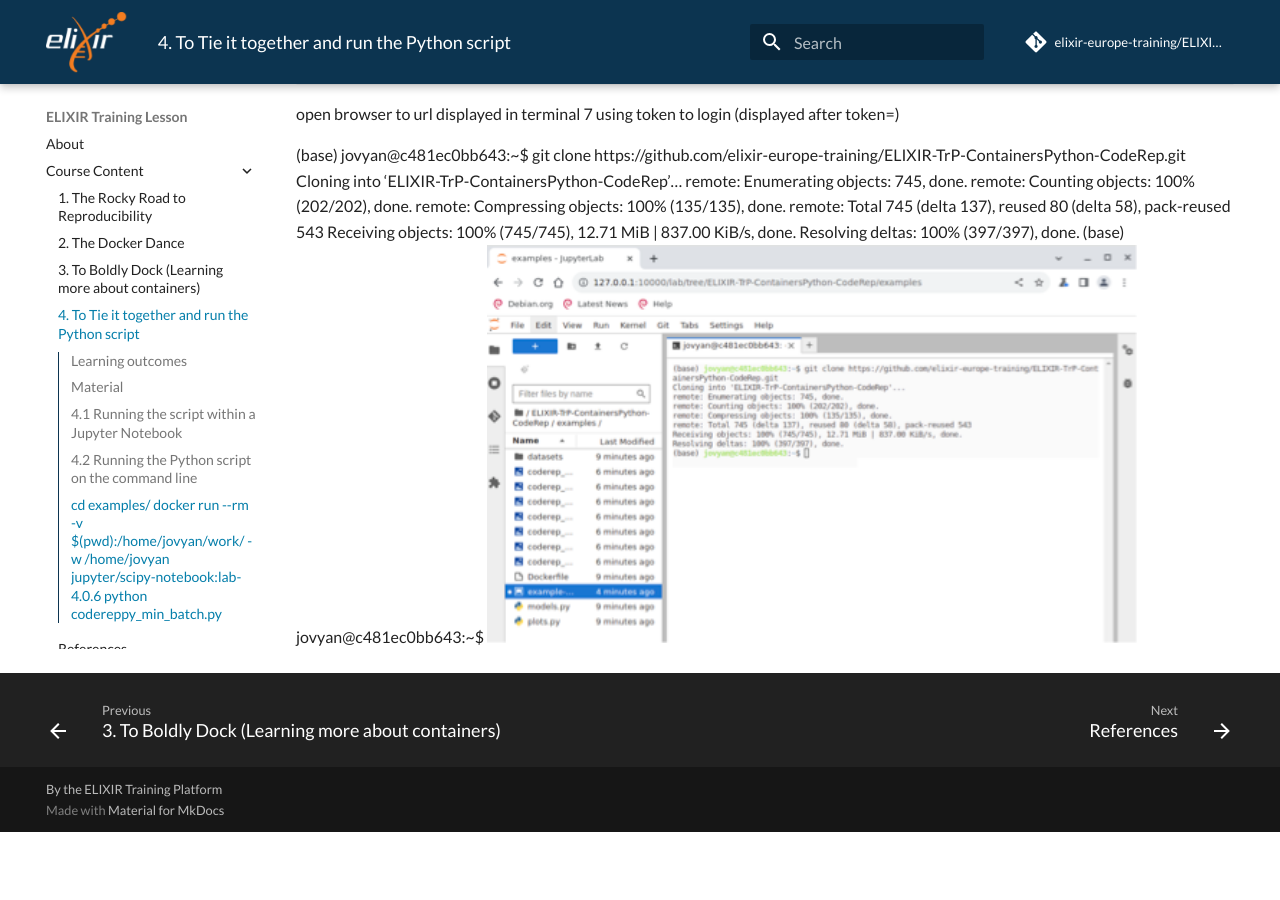
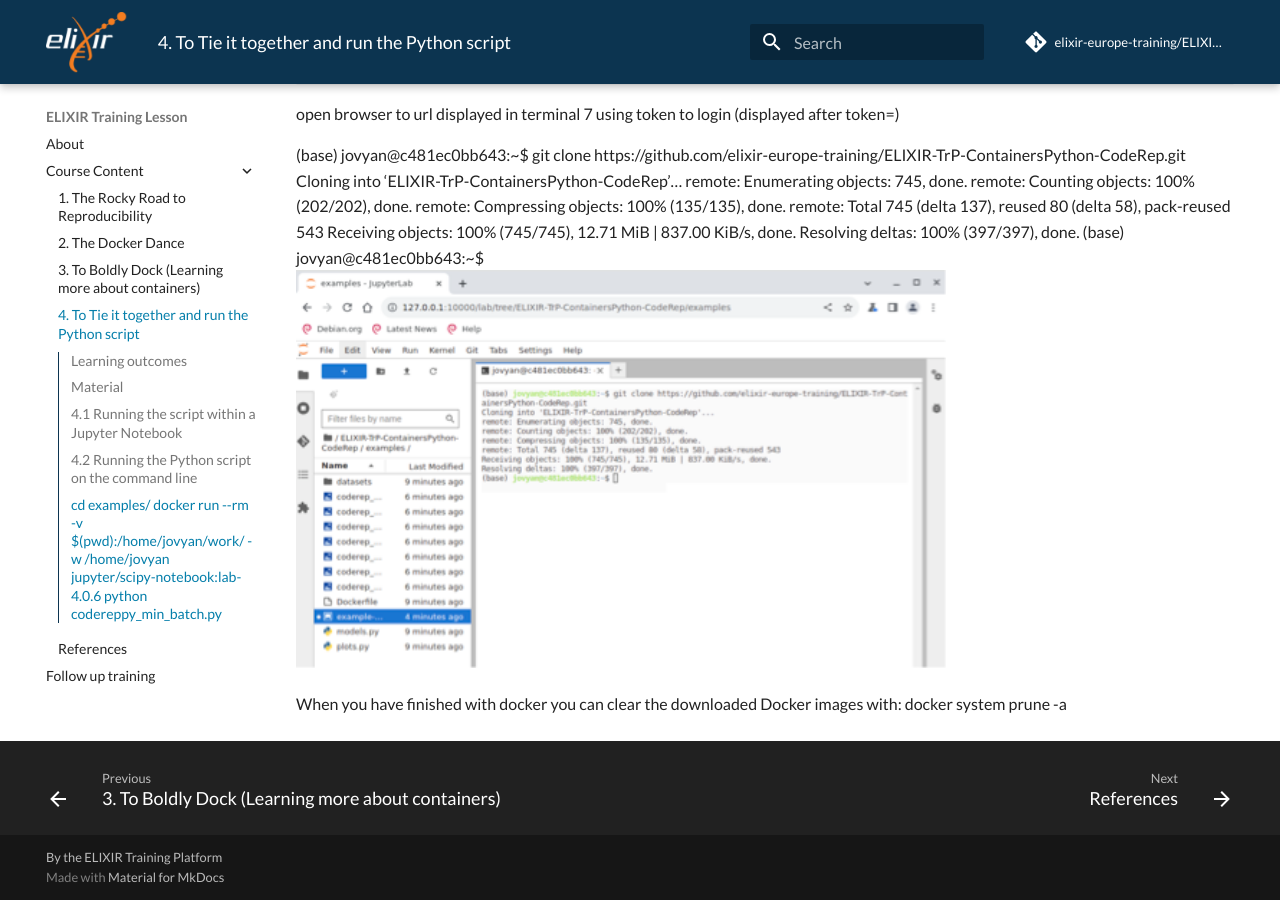
Before and after one commit to elixir-europe-training/ELIXIR-TrP-ContainersPython-CodeRep, an MkDocs documentation site: the page built from docs/chapters/chapter_04.md, in a window 1280 px wide and 900 px high, scrolled down 2093 px. Built offline with MkDocs 1.6.1 and Material for MkDocs 9.7.7, drawn with Linux system fonts in a browser that asks for light colours; comment, search, counter and statistics services are not loaded; before the commit the page ends 2925 px from its top, so only the background shows below that.

Commit message:
Update chapter_04.md

```diff
--- a/docs/chapters/chapter_04.md
+++ b/docs/chapters/chapter_04.md
@@ -89,3 +89,6 @@
 Resolving deltas: 100% (397/397), done.
 (base) jovyan@c481ec0bb643:~$
 ![Docker Dance](./../assets/images/docker-jup-nb.png){: style="width:650px;"}
+
+When you have finished with docker you can clear the downloaded Docker images with:
+docker system prune -a
```
